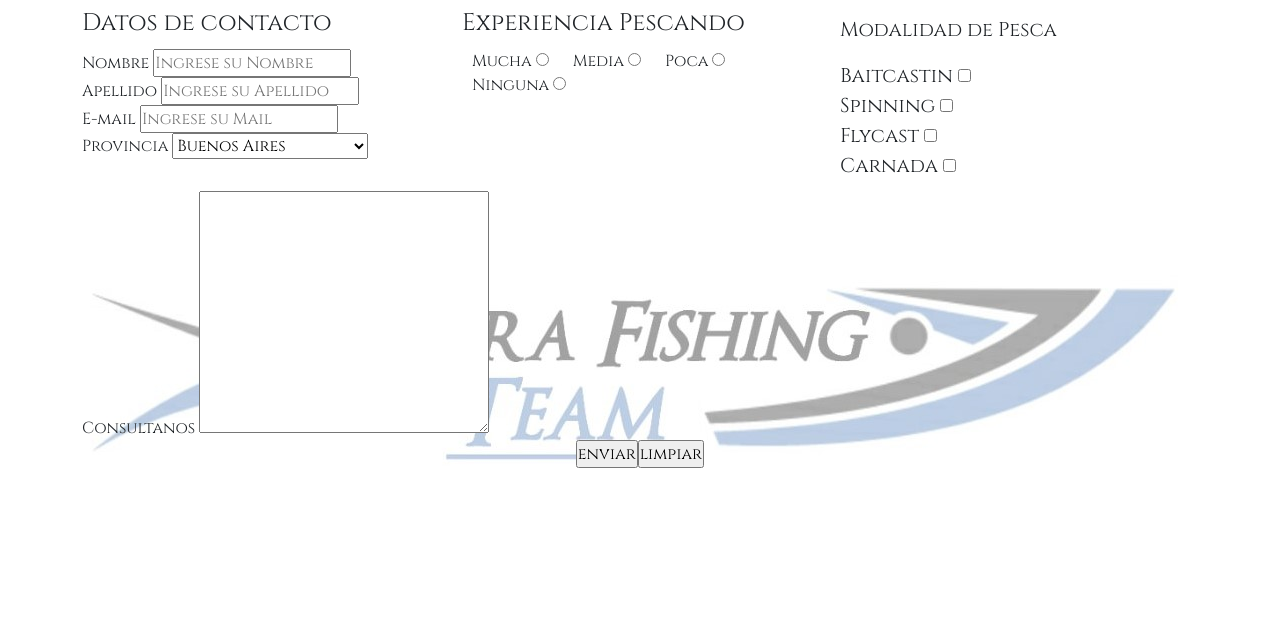
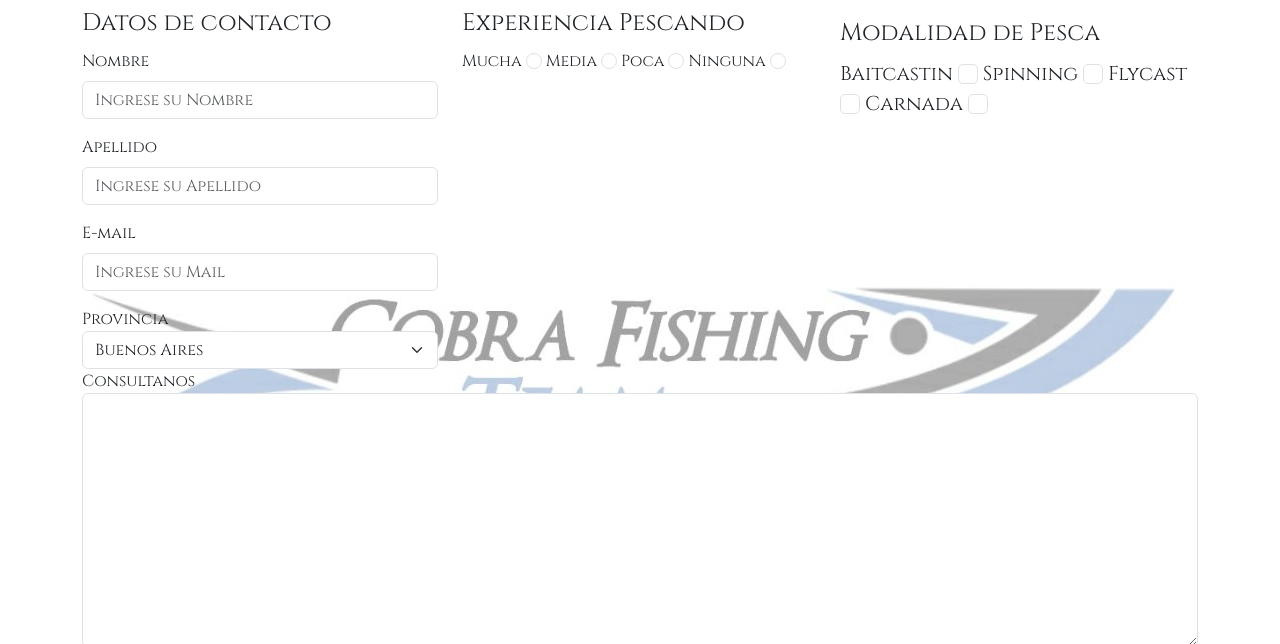
Before and after one commit to andresno911/PROYECTO-CODER, a plain HTML site: page pages/contacto.html in a window 1280 px wide. Shown: the part 176-820 px from the top of the page. Drawn offline with nearby package versions, Linux system fonts and the light colour scheme.

Commit message:
areglos bootstraps

```diff
--- a/pages/contacto.html
+++ b/pages/contacto.html
@@ -54,25 +54,25 @@
             <!--FORMULARIO-->
             <div class="container">
                 <fieldset class=row class="fieldsetformmaincontacto1">
-                    <div class="col-12 col-sm-6 col-md-4 col-lg-4">
+                    <div class="col-12 col-sm-12 col-md-4 col-lg-4">
                         <legend>Datos de contacto</legend>
                         <section>
 
-                            <div>
-                                <label for="nombre">Nombre</label>
-                                <input type="text" id="nombre" placeholder="Ingrese su Nombre">
+                            <div class="mb-3">
+                                <label for="nombre" class="form-label">Nombre</label>
+                                <input type="text" class="form-control" id="nombre" placeholder="Ingrese su Nombre">
                             </div>
-                            <div>
-                                <label for="apellido">Apellido</label>
-                                <input type="text" id="apellido" placeholder="Ingrese su Apellido">
+                            <div class="mb-3">
+                                <label for="apellido" class="form-label">Apellido</label>
+                                <input type="text" class="form-control" id="apellido" placeholder="Ingrese su Apellido">
                             </div>
-                            <div>
-                                <label for="email">E-mail</label>
-                                <input type="email" name="" id="" placeholder="Ingrese su Mail">
+                            <div class="mb-3">
+                                <label for="email" class="form-label">E-mail</label>
+                                <input type="email" class="form-control" name="" id="" placeholder="Ingrese su Mail">
                             </div>
                             <div>
                                 <label for="provincia">Provincia</label>
-                                <select id="provincia">
+                                <select id="provincia" class="form-select">
                                     <option value="bsas">Buenos Aires</option>
                                     <option value="caba">CABA</option>
                                     <option value="catam">Catamarca</option>
@@ -103,46 +103,36 @@
                         </section>
                     </div>
 
-                    <div class="col-12 col-sm-6 col-md-4 col-lg-4">
+                    <div class="col-12 col-sm-12 col-md-4 col-lg-4" class="form-check">
                         <legend>Experiencia Pescando</legend>
-                        <span class="spanexperiencia">
-                            <label for="mucha">Mucha</label>
-                            <input type="radio" id="mucha" value="mucha" name="experiencia">
-                        </span>
-                        <span class="spanexperiencia">
-                            <label for="media">Media</label>
-                            <input type="radio" id="media" value="media" name="experiencia">
-                        </span>
-                        <span class="spanexperiencia">
-                            <label for="poca">Poca</label>
-                            <input type="radio" id="poca" value="poca" name="experiencia">
-                        </span>
-                        <span class="spanexperiencia">
-                            <label for="ninguna">Ninguna</label>
-                            <input type="radio" id="ninguna" value="ninguna" name="experiencia">
-                        </span>
+
+                        <label class="form-check-label" for="mucha">Mucha</label>
+                        <input class="form-check-input" type="radio" id="mucha" value="mucha" name="experiencia">
+                        <label class="form-check-label" for="media">Media</label>
+                        <input class="form-check-input" type="radio" id="media" value="media" name="experiencia">
+                        <label class="form-check-label" for="poca">Poca</label>
+                        <input class="form-check-input" type="radio" id="poca" value="poca" name="experiencia">
+                        <label class="form-check-label" for="ninguna">Ninguna</label>
+                        <input class="form-check-input" type="radio" id="ninguna" value="ninguna" name="experiencia">
+
                     </div>
-                    <div class="col-12 col-sm-12 col-md-4 col-lg-4" id="divmodalidad">
-                        <p>Modalidad de Pesca</p>
+                    <div class="col-12 col-sm-12 col-md-4 col-lg-4" class="form-check" id="divmodalidad">
+                        <legend>Modalidad de Pesca</legend>
 
-                        <label for="bait">Baitcastin</label>
-                        <input type="checkbox" name="" id="bait">
-                        <br>
-                        <label for="spin">Spinning</label>
-                        <input type="checkbox" name="" id="spin">
-                        <br>
-                        <label for="fly">Flycast</label>
-                        <input type="checkbox" name="" id="fly">
-                        <br>
-
-                        <label for="carnada">Carnada</label>
-                        <input type="checkbox" name="" id="carnada">
+                        <label class="form-check-labe" for="bait">Baitcastin</label>
+                        <input class="form-check-input" type="checkbox" name="" id="bait">
+                        <label for="spin" class="form-check-label">Spinning</label>
+                        <input type="checkbox" class="form-check-input" name="" id="spin">
+                        <label for="fly" class="form-check-label">Flycast</label>
+                        <input type="checkbox" class="form-check-input" name="" id="fly">
+                        <label for="carnada" class="form-check-label">Carnada</label>
+                        <input type="checkbox" class="form-check-input" name="" id="carnada">
                     </div>
 
-                    <div class="col-12 col-sm-12 col-md-12 col-lg-12" class="divmainconsulta">
+                    <div class="col-12 col-sm-12 col-md-12 col-lg-12" class="input-group" class="divmainconsulta">
 
                         <label for="consulta">Consultanos</label>
-                        <textarea name="consulta" id="consulta" cols="30" rows="10"></textarea>
+                        <textarea class="form-control" name="consulta" id="consulta" cols="30" rows="10"></textarea>
 
                     </div>
 
@@ -151,8 +141,8 @@
 
 
             <div id="divbutton">
-                <input type="submit" value="enviar" class="button">
-                <input type="reset" value="limpiar" class="button">
+                <input type="submit" class="btn btn-secondary" value="enviar" class="button">
+                <input type="reset" class="btn btn-secondary"value="limpiar" class="button">
             </div>
 
         </form>
--- a/style.css
+++ b/style.css
@@ -85,19 +85,21 @@ main div h1 {
 .fieldsetformmaincontacto1 legend{
     font-size: 40px;
     padding-left: 10px;
-
 }
 
 
-.spanexperiencia {
-    padding: 10px;
-}
+
+
 
 #divmodalidad {
     padding: 10px;
     border-color: black;
     border-width: thick;
     font-size: 20px;
+    padding-left: 10px;
+}
+.divmodalidad {
+    font-size: 40px;
     padding-left: 10px;
 }
 
@@ -108,8 +110,7 @@ main div h1 {
 }
 
 .divmainconsulta {
-    padding-top: 130px;
-    align-items: center;
+ padding-top: 200px;
 }
 
 /*Galeria main*/
@@ -219,6 +220,7 @@ main div h1 {
     }
 
     .maincontacto {
+        height: 1100px;
         background-image: url(./img/cft\ fondo\ 50x50.jpg)
     }
 
@@ -264,7 +266,7 @@ main div h1 {
     }
 
     .maincontacto {
-        height: 900px;
+        height: 1100px;
         background-image: url(./img/cft\ fondo\ 30x30.jpg)
     }
 
```
